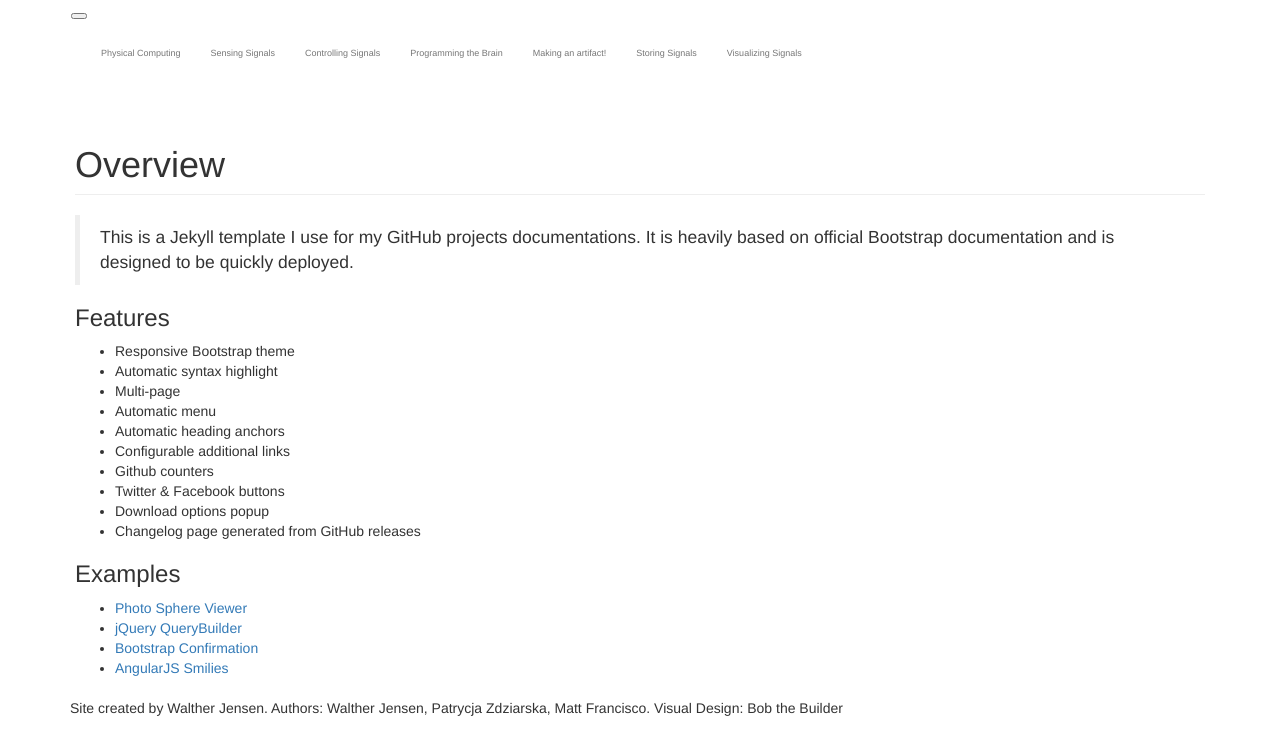
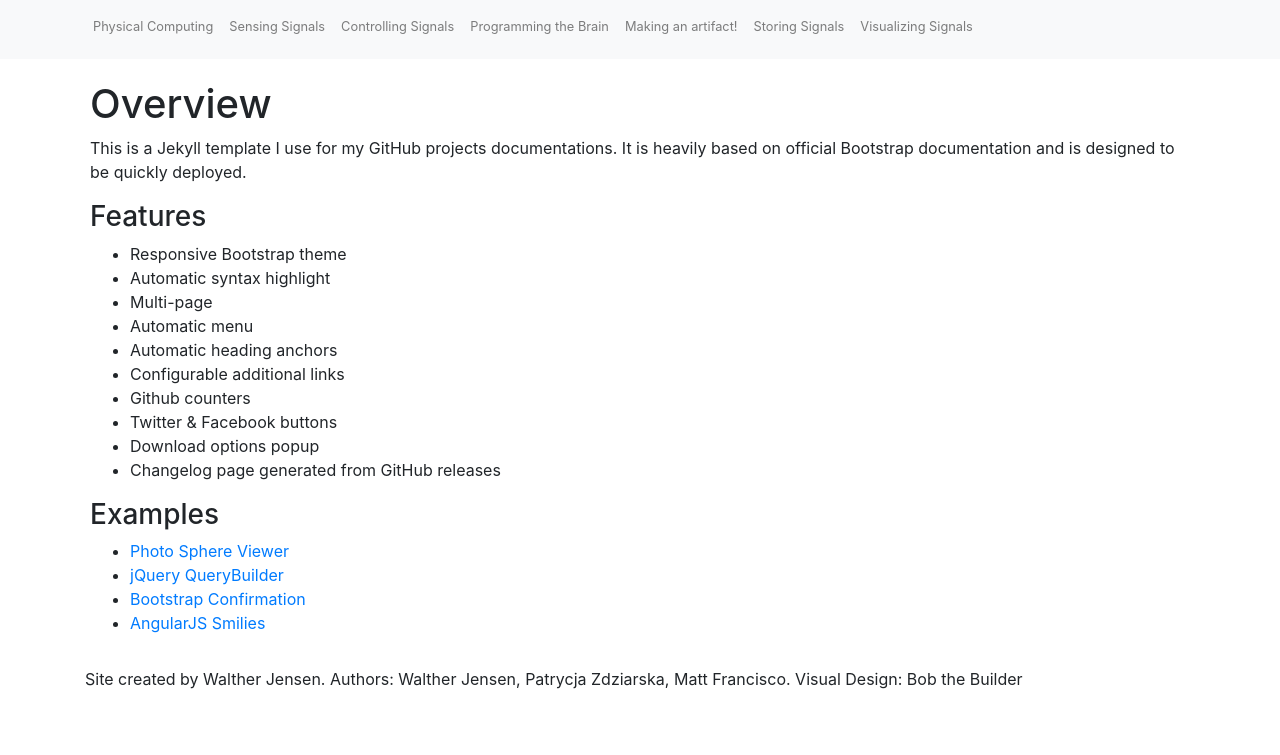
Before and after one commit to physicalcomputing101/physicalcomputing101.github.io, a Jekyll site: the page built from index.html, in a window 1280 px wide. Shown: the top 755 px of the page. Built offline with Jekyll 4.4.1, drawn with Linux system fonts in a browser that asks for light colours; nearby versions of some CDN libraries.

Commit message:
- Fixed navbar (I think)

```diff
--- a/_layouts/default.html
+++ b/_layouts/default.html
@@ -14,7 +14,8 @@
     <script src="https://oss.maxcdn.com/libs/html5shiv/3.7.0/html5shiv.js"></script>
     <script src="https://oss.maxcdn.com/libs/respond.js/1.4.2/respond.min.js"></script>
   <![endif]-->
-  <link href="https://netdna.bootstrapcdn.com/bootstrap/3.3.1/css/bootstrap.min.css" rel="stylesheet">
+  <!-- <link href="https://netdna.bootstrapcdn.com/bootstrap/3.3.1/css/bootstrap.min.css" rel="stylesheet"> -->
+  <link rel="stylesheet" href="https://maxcdn.bootstrapcdn.com/bootstrap/4.0.0/css/bootstrap.min.css" integrity="sha384-Gn5384xqQ1aoWXA+058RXPxPg6fy4IWvTNh0E263XmFcJlSAwiGgFAW/dAiS6JXm" crossorigin="anonymous">
   <!-- <link href="{{site.github.url}}/assets/css/docs.min.css" rel="stylesheet"> -->
   <!-- <link href="{{site.github.url}}/assets/css/style.css" rel="stylesheet"> -->
   <style>
@@ -23,27 +24,31 @@
       background:linear-gradient(135deg, {{site.header.color1}}, {{site.header.color2}});
     }
   </style>
-  <script src="https://code.jquery.com/jquery-1.11.2.min.js"></script>
+  <script src="https://code.jquery.com/jquery-3.2.1.slim.min.js" integrity="sha384-KJ3o2DKtIkvYIK3UENzmM7KCkRr/rE9/Qpg6aAZGJwFDMVNA/GpGFF93hXpG5KkN" crossorigin="anonymous"></script>
+  <script src="https://cdnjs.cloudflare.com/ajax/libs/popper.js/1.12.9/umd/popper.min.js" integrity="sha384-ApNbgh9B+Y1QKtv3Rn7W3mgPxhU9K/ScQsAP7hUibX39j7fakFPskvXusvfa0b4Q" crossorigin="anonymous"></script>
+  <script src="https://maxcdn.bootstrapcdn.com/bootstrap/4.0.0/js/bootstrap.min.js" integrity="sha384-JZR6Spejh4U02d8jOt6vLEHfe/JQGiRRSQQxSfFWpi1MquVdAyjUar5+76PVCmYl" crossorigin="anonymous"></script>
+  <!-- <script src="https://code.jquery.com/jquery-1.11.2.min.js"></script>
   <script src="https://netdna.bootstrapcdn.com/bootstrap/3.3.1/js/bootstrap.min.js"></script>
-  <script src="https://cdnjs.cloudflare.com/ajax/libs/bootbox.js/4.3.0/bootbox.min.js"></script>
+  <script src="https://cdnjs.cloudflare.com/ajax/libs/bootbox.js/4.3.0/bootbox.min.js"></script> -->
   <!-- <script src="{{site.github.url}}/assets/js/docs.min.js"></script>
   <script src="{{site.github.url}}/assets/js/script.js"></script> -->
 </head>
 
-<body>
+<body style="padding-top: 80px">
   <!-- Main navigation
   =========================================== -->
   <!-- <header class="navbar navbar-static-top bs-docs-nav" id="top"> -->
+  <nav class="navbar fixed-top navbar-expand-lg navbar-light bg-light">
     <div class="container">
-    <nav class="navbar navbar-expand-lg navbar-light bg-light">
       <button class="navbar-toggler" type="button" data-toggle="collapse" data-target="#navbarSupportedContent" aria-controls="navbarSupportedContent" aria-expanded="false" aria-label="Toggle navigation">
         <span class="navbar-toggler-icon"></span>
       </button>
+      <span class="d-block d-lg-none float-left" href="#">Physical Computing 101</span>
 
       <div class="collapse navbar-collapse" id="navbarSupportedContent">
         <ul class="nav navbar-nav">{% if site.customNavBar %}{% include navbar.html %}{% else %}{% assign sorted_pages = site.pages | sort:"name" %}{% for p in sorted_pages %}{% if p.isHome != true and p.hide != true and p.title != '' %}
-            <li {% if page.title==p.title %}class="active" {% endif %}>
-              <a href="{{site.github.url}}{{p.url}}">
+          <li class="nav-item {% if page.title==p.title %}active {% endif %}">
+            <a class="nav-link" href="{{site.github.url}}{{p.url}}">
               <!--{{p.title}}-->
               <h6><small>{{p.description}}</small></h6>
             </a>
@@ -57,8 +62,8 @@
             {% endfor %}
         </ul> -->
       </div>
+    </div>
   </nav>
-</div>
   <!-- <div class="container">
       <div class="navbar-header" role="banner">
         <button class="navbar-toggle" type="button" data-toggle="collapse" data-target=".bs-navbar-collapse">
```
Also changed, not shown: 8 other files. Lines whose indentation alone changed are shown as unchanged.
